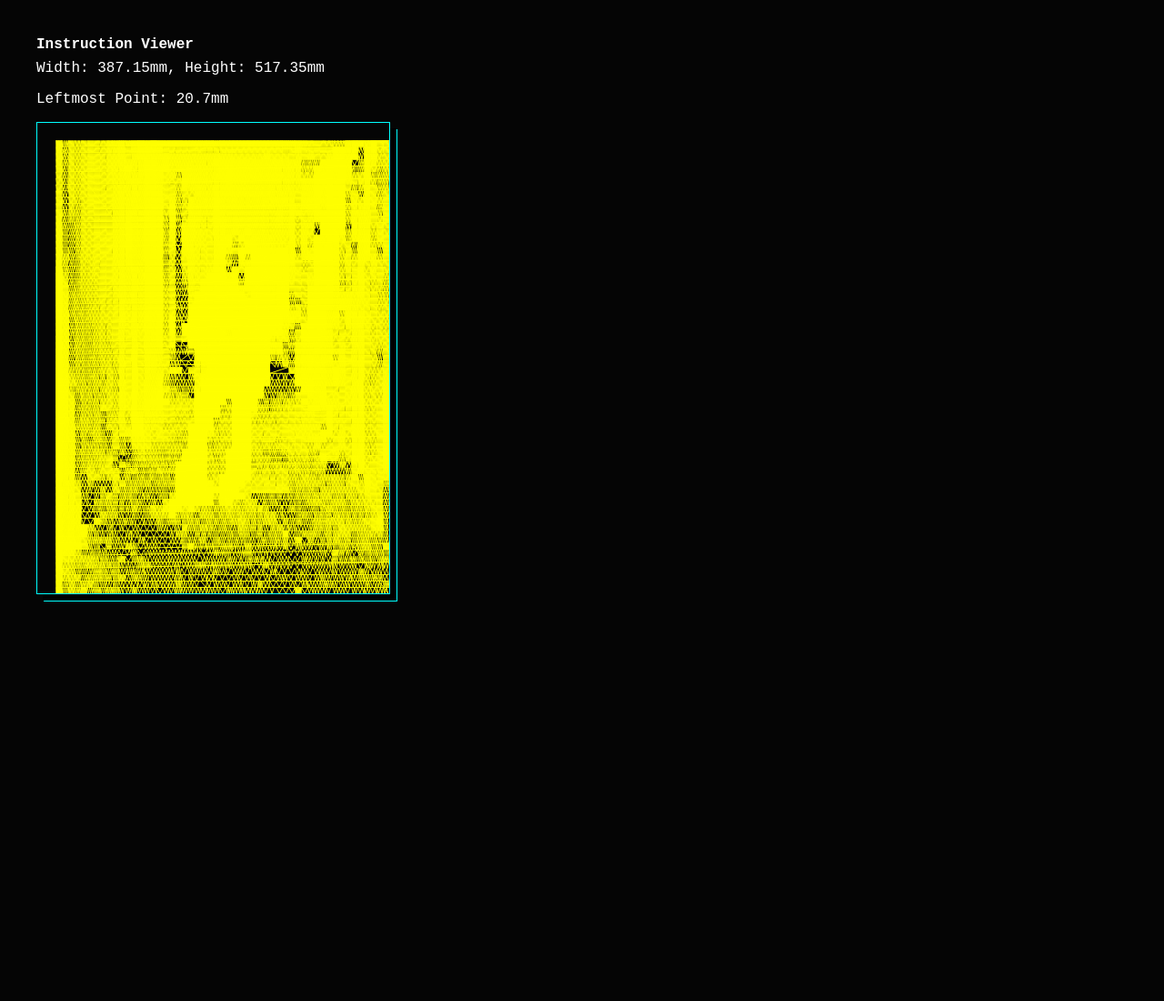
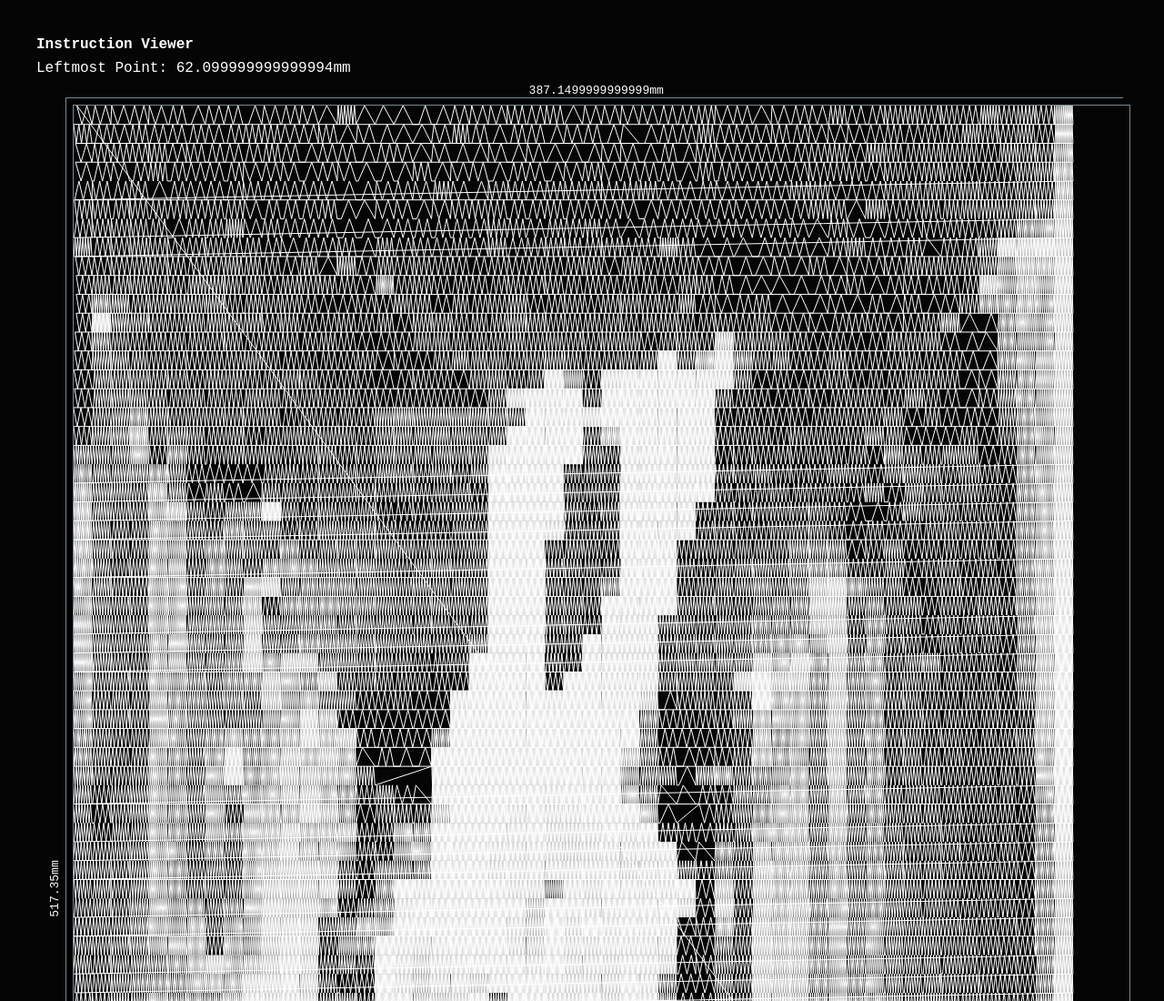
Before and after one commit to awesomephant/robotics, a website: page viewInstructions.html in a window 1280 px wide. Shown: the top 1100 px of the page at 91% size. Before the commit the page ends 800 px from the top, so only its background shows below. Drawn offline with Linux system fonts and the light colour scheme.

Commit message:
add scale function

```diff
--- a/viewInstructions.html
+++ b/viewInstructions.html
@@ -20,28 +20,67 @@
             font-size: 1rem;
             margin-bottom: .5rem;
         }
-
+        .wrapper {
+            position: relative;
+        }
+        #width {
+            text-align: center;
+            display: block;
+            position: relative;
+            top: -8px;
+        }
+        #height {
+            display: block;
+            transform: rotate(-90deg);
+            transform-origin: left;
+            left: 20px;
+            bottom: 25px;
+            text-align: center;
+            position: absolute;
+        }
         canvas {
-            border: 1px solid cyan;
-            box-shadow: 7px 7px 0 black, 8px 8px 0 cyan;
+            border: 1px solid lightslategray;
+            box-shadow: 7px 7px 0 black, 8px 8px 0 lightslategray;
+            margin-left: 40px;
+            transform: rotate(180deg);
         }
 
         h2 {
             font-weight: 100;
             margin-bottom: 1rem;
         }
+        svg {
+            width: 100%;
+        }
+        svg rect {
+            stroke: lightslategrey;
+            stroke-width: 1.5px;
+        }
     </style>
 </head>
 
 <body>
     <h1>Instruction Viewer</h1>
-    <h2>Width:
-        <span id="width"></span>mm, Height:
-        <span id="height"></span>mm</h2>
         <h2>Leftmost Point: <span id="left"></span>mm</h2>
-    <canvas id="world"></canvas>
+        <div id='js-wrapper' class="wrapper">
+            <span id="height"></span>
+            <span id="width"></span>
+            <canvas id="world"></canvas>
+        <svg xmlns="http://www.w3.org/2000/svg" viewBox="0 0 401.26 35.05">
+            <title>stepper-mockup</title>
+            <g>
+              <rect x="0.25" y="0.25" width="34.55" height="34.55" style="fill: none;stroke-miterlimit: 10;"/>
+              <rect x="390.26" y="4.34" width="10.75" height="26.37" style="fill: none;stroke-miterlimit: 10;"/>
+              <rect x="390.26" y="10.27" width="10.75" height="14.5" style="fill: none;stroke-miterlimit: 10;"/>
+              <rect x="34.8" y="5.71" width="2.34" height="23.63" style="fill: none;stroke-miterlimit: 10;"/>
+              <rect x="37.15" y="16.28" width="353.11" height="2.5" style="fill: none;stroke-miterlimit: 10;"/>
+            </g>
+          </svg>
+
+    </div>
     <script>
         var c, canvas, instructions;
+        const scale = 3;
 
         Number.prototype.between = function (a, b) {
             var min = Math.min.apply(Math, [a, b]),
@@ -75,6 +114,7 @@
             let heightEl = document.querySelector('#height')
             let widthEl = document.querySelector('#width')
             let leftPointEl = document.querySelector('#left')
+            let WrapperEl = document.querySelector('#js-wrapper')
             let maxHeight = 0;
             let leftPoint = 100000;
             let topPoint = 0;
@@ -85,15 +125,20 @@
             c.beginPath()
             for (let a = 0; a < instructions.length; a++) {
                 if (instructions[a].length === 2) {
+                    //Scale image
+                    instructions[a][0] *= scale;
+                    instructions[a][1] *= scale;
                     if (instructions[a][0] > maxWidth) {
                         maxWidth = instructions[a][0];
-                        widthEl.innerHTML = maxWidth
-                        c.canvas.width = maxWidth + 0;
+                        widthEl.innerHTML = maxWidth / scale + 'mm'
+                        c.canvas.width = maxWidth;
+                        WrapperEl.style.width = maxWidth + 70 + 'px'; // +70 so teh illustration looks right
                     }
                     if (instructions[a][1] > maxHeight) {
                         maxHeight = instructions[a][1];
-                        heightEl.innerHTML = maxHeight
+                        heightEl.innerHTML = maxHeight / scale + 'mm'
                         c.canvas.height = maxHeight + 0;
+                        heightEl.style.width = maxHeight + 'px';
                     }
                     if (instructions[a][0] < leftPoint) {
                         leftPoint = instructions[a][0];
@@ -106,18 +151,18 @@
                     if (instructions[i][0] > maxWidth) {
                         maxWidth = instructions[i][0];
                         widthEl.innerHTML = maxWidth
-                        c.canvas.width = maxWidth + 10;
+                        c.canvas.width = maxWidth;
                     }
                     if (instructions[i][1] > maxHeight) {
                         maxHeight = instructions[i][1];
                         heightEl.innerHTML = maxHeight
-                        c.canvas.height = maxHeight + 10;
+                        c.canvas.height = maxHeight;
                     }
                     c.lineTo(instructions[i][0], instructions[i][1])
                 }
             }
             c.closePath();
-            c.strokeStyle = 'yellow'
+            c.strokeStyle = '#fff'
             c.stroke()
         };
 
```
